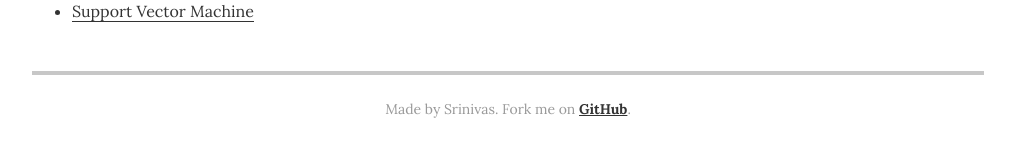
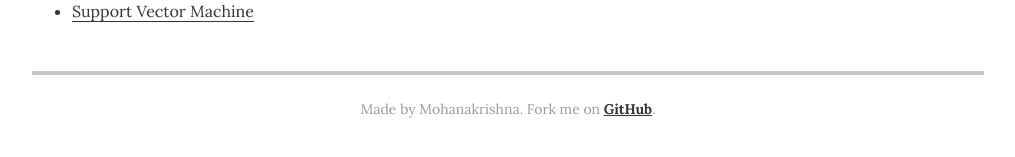
Before and after one commit to mohanakrishnavh/mohanakrishnavh.github.io, a Jekyll site: the page index.html, which Jekyll copies as it is, in a window 1280 px wide and 900 px high, scrolled down 3604 px. Shown: the part 732-889 px from the top of the window, without its empty margins (132-1147 px from the left). Built offline with Jekyll 4.4.1, drawn with Linux system fonts in a browser that asks for light colours; some of the changed lines change nothing that is shown.

Commit message:
Update index.html

```diff
--- a/index.html
+++ b/index.html
@@ -433,7 +433,7 @@
 
   <!-- GitHub link -->
 
-  <li><strong>Github</strong>: https://github.com/cna274</li>
+  <li><strong>Github</strong>: https://github.com/mohanakrishnavh</li>
 
 
   <!-- Twitter link -->
@@ -447,7 +447,7 @@
 
   <!-- LinkedIn link -->
 
-  <li><strong>LinkedIn</strong>: https://www.linkedin.com/in/srinivaskulkarni274/</li>
+  <li><strong>LinkedIn</strong>: https://www.linkedin.com/in/mohanakrishnavh</li>
 
 
   <!-- Instagram link -->
@@ -466,7 +466,7 @@
 
 
       <footer class="page-footer">
-        <p class="footer-line">Made by Srinivas. Fork me on <a href="https://github.com/cna274">GitHub</a>.</p>
+        <p class="footer-line">Made by Mohanakrishna. Fork me on <a href="https://github.com/mohanakrishnavh">GitHub</a>.</p>
       </footer>
 
     </div>
```
